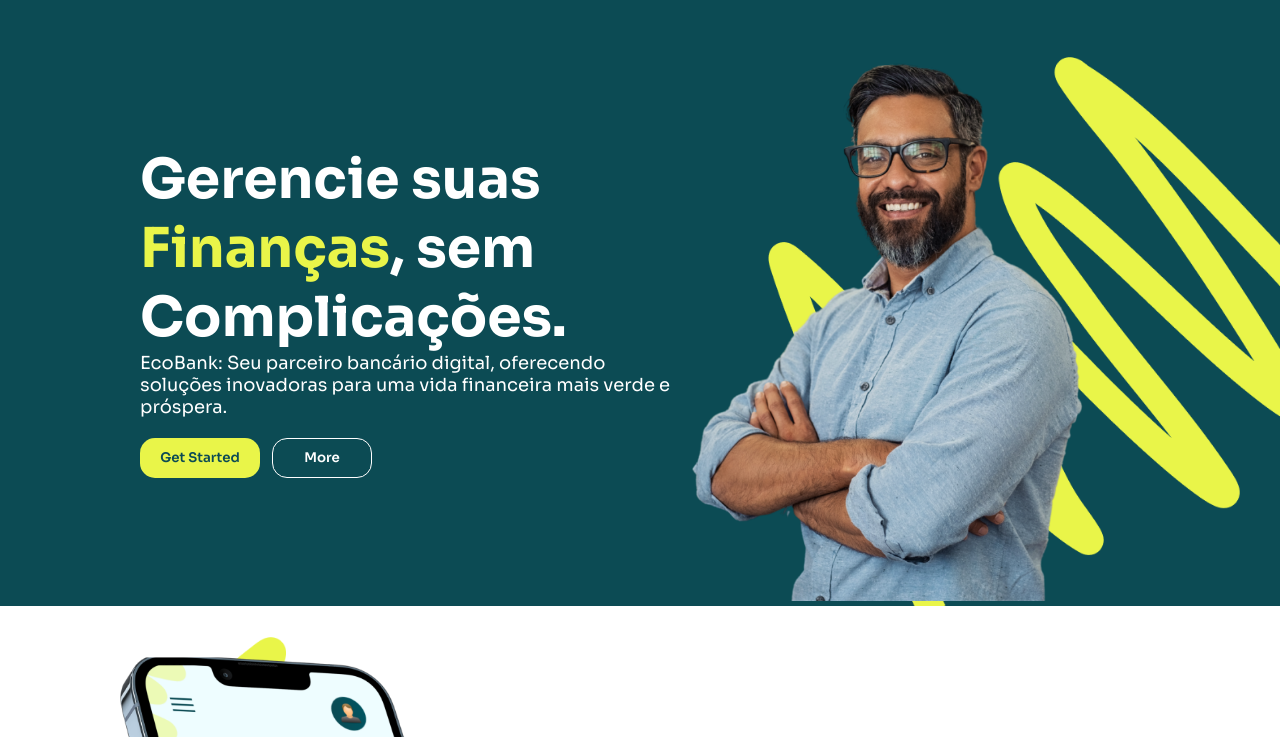
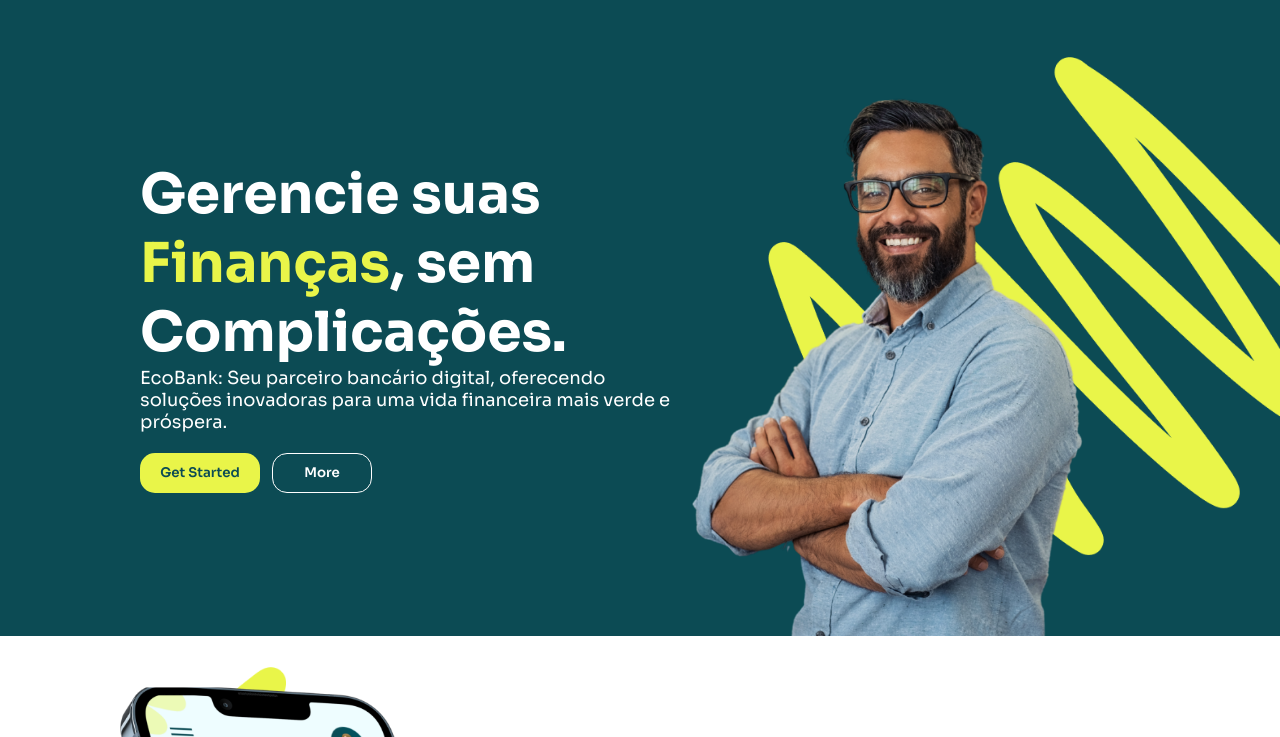
Before and after one commit to apinheirox/EcoBank, a plain HTML site: page index.html in a window 1280 px wide. Shown: the part 63-800 px from the top of the page. Drawn offline with Linux system fonts and the light colour scheme.

Commit message:
Update main.css

```diff
--- a/src/styles/main.css
+++ b/src/styles/main.css
@@ -149,9 +149,9 @@ header .menu {
 }
 #home .container-dir .home-img {
     max-width: 460px;
-    margin-top: -40px;
     position: relative;
     z-index: 1;
+    margin: -5px auto;
 }
 
 #home .simbolo {
```
